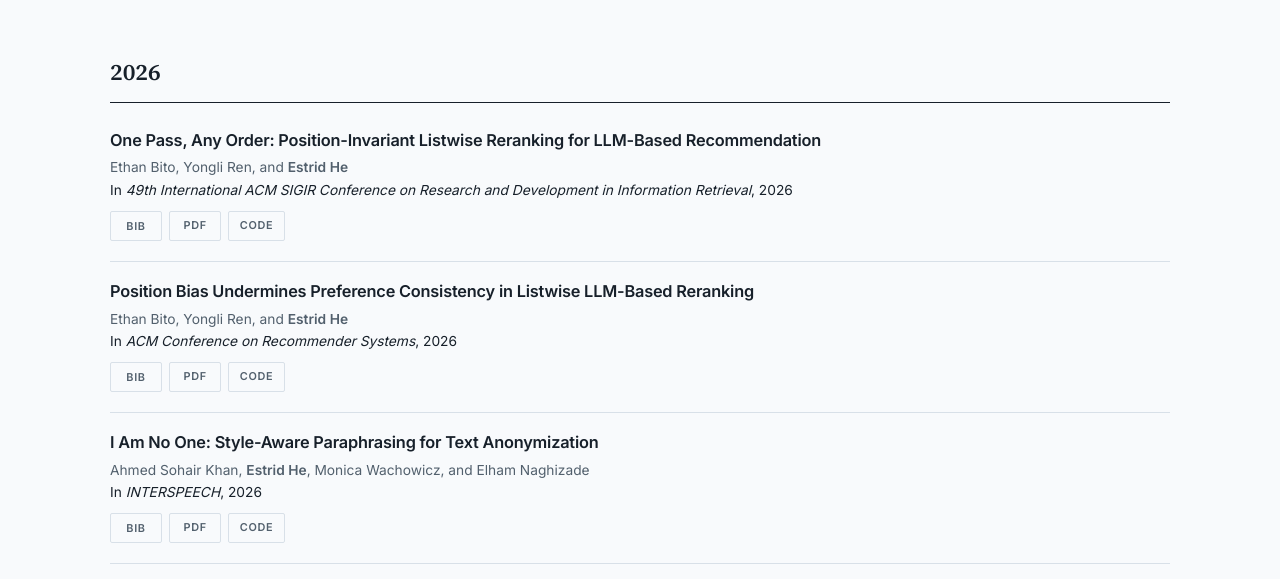
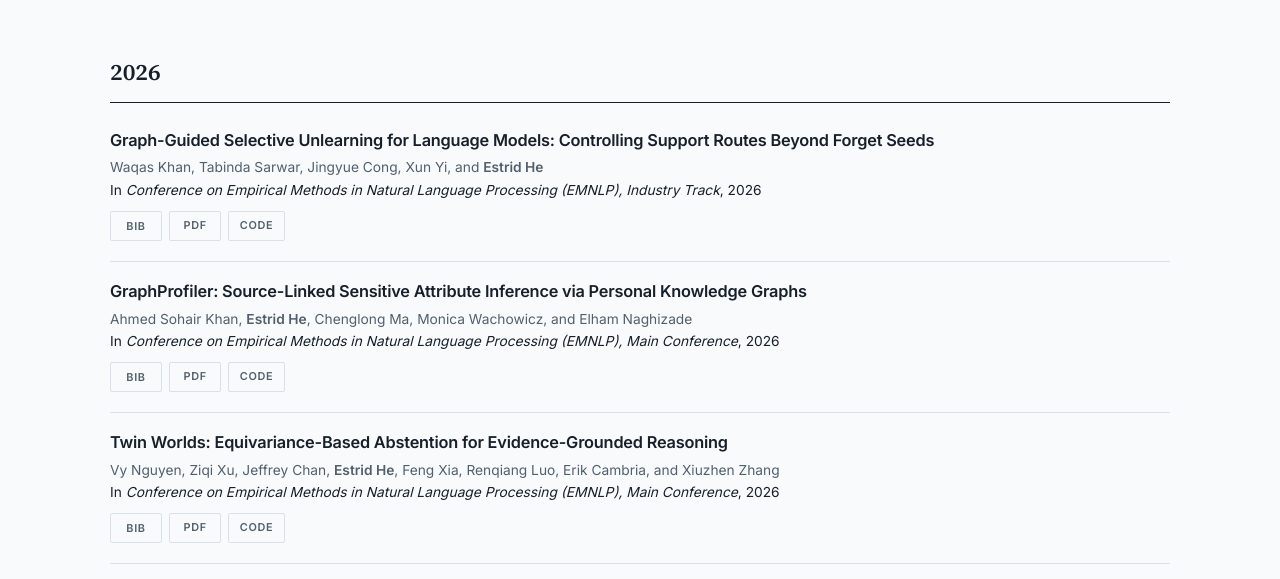
Before and after one commit to estrid-he/estrid-he.github.io, a plain HTML site: page publications.html in a window 1280 px wide. Shown: the part 221-800 px from the top of the page. Drawn offline with Linux system fonts and the light colour scheme.

Commit message:
Sep changes

```diff
--- a/publications.html
+++ b/publications.html
@@ -43,6 +43,24 @@
         <h2>2026</h2>
         <div class="stack">
           <article class="pub-item">
+            <span class="tag">EMNLP Industry Track</span>
+            <h3>Graph-Guided Selective Unlearning for Language Models: Controlling Support Routes Beyond Forget Seeds</h3>
+            <p class="pub-meta">Waqas Khan, Tabinda Sarwar, Jingyue Cong, Xun Yi, and <strong>Estrid He</strong></p>
+            <p class="pub-venue">In <em>Conference on Empirical Methods in Natural Language Processing (EMNLP), Industry Track</em>, 2026</p>
+          </article>
+          <article class="pub-item">
+            <span class="tag">EMNLP</span>
+            <h3>GraphProfiler: Source-Linked Sensitive Attribute Inference via Personal Knowledge Graphs</h3>
+            <p class="pub-meta">Ahmed Sohair Khan, <strong>Estrid He</strong>, Chenglong Ma, Monica Wachowicz, and Elham Naghizade</p>
+            <p class="pub-venue">In <em>Conference on Empirical Methods in Natural Language Processing (EMNLP), Main Conference</em>, 2026</p>
+          </article>
+          <article class="pub-item">
+            <span class="tag">EMNLP</span>
+            <h3>Twin Worlds: Equivariance-Based Abstention for Evidence-Grounded Reasoning</h3>
+            <p class="pub-meta">Vy Nguyen, Ziqi Xu, Jeffrey Chan, <strong>Estrid He</strong>, Feng Xia, Renqiang Luo, Erik Cambria, and Xiuzhen Zhang</p>
+            <p class="pub-venue">In <em>Conference on Empirical Methods in Natural Language Processing (EMNLP), Main Conference</em>, 2026</p>
+          </article>
+          <article class="pub-item">
             <span class="tag">SIGIR</span>
             <h3>One Pass, Any Order: Position-Invariant Listwise Reranking for LLM-Based Recommendation</h3>
             <p class="pub-meta">Ethan Bito, Yongli Ren, and <strong>Estrid He</strong></p>
@@ -84,6 +102,12 @@
             <h3>Hallucinate Less by Thinking More: Aspect-Based Causal Abstention for Large Language Models</h3>
             <p class="pub-meta">Vy Nguyen, Ziqi Xu, Jeffrey Chan, <strong>Estrid He</strong>, Feng Xia, and Xiuzhen Zhang</p>
             <p class="pub-venue">In <em>40th Annual AAAI Conference on Artificial Intelligence</em>, 2026</p>
+          </article>
+          <article class="pub-item">
+            <span class="tag">International Journal of Geographical Information Science</span>
+            <h3>Balancing Factoid Retrieval and Candidate Recommendation to Identify Toponym Origins in Gazetteers</h3>
+            <p class="pub-meta">Alexis Horde-Vo, Matt Duckham, <strong>Estrid He</strong>, Nayomi Geethanjali Ranamuka, and Rafe Benli</p>
+            <p class="pub-venue"><em>International Journal of Geographical Information Science</em>, 2026</p>
           </article>
         </div>
       </section>
--- a/publications.js
+++ b/publications.js
@@ -1,5 +1,30 @@
 (function () {
   const records = {
+    "Balancing Factoid Retrieval and Candidate Recommendation to Identify Toponym Origins in Gazetteers": {
+      type: "article", key: "hordevo2026balancing", authors: "Horde-Vo, Alexis and Duckham, Matt and He, Estrid and Ranamuka, Nayomi Geethanjali and Benli, Rafe",
+      venueField: "journal", venue: "International Journal of Geographical Information Science", year: "2026",
+      doi: "10.1080/13658816.2026.2733533",
+      pdf: "assets/papers/balancing-toponym-origins.pdf",
+      code: "https://doi.org/10.25439/rmt.30073789"
+    },
+    "GraphProfiler: Source-Linked Sensitive Attribute Inference via Personal Knowledge Graphs": {
+      type: "inproceedings", key: "khan2026graphprofiler", authors: "Khan, Ahmed Sohair and He, Estrid and Ma, Chenglong and Wachowicz, Monica and Naghizade, Elham",
+      venueField: "booktitle", venue: "Conference on Empirical Methods in Natural Language Processing (EMNLP), Main Conference", year: "2026",
+      pdf: "assets/papers/graphprofiler.pdf",
+      code: "https://github.com/ahmedsohair/GraphProfiler"
+    },
+    "Twin Worlds: Equivariance-Based Abstention for Evidence-Grounded Reasoning": {
+      type: "inproceedings", key: "nguyen2026twin", authors: "Nguyen, Vy and Xu, Ziqi and Chan, Jeffrey and He, Estrid and Xia, Feng and Luo, Renqiang and Cambria, Erik and Zhang, Xiuzhen",
+      venueField: "booktitle", venue: "Conference on Empirical Methods in Natural Language Processing (EMNLP), Main Conference", year: "2026",
+      pdf: "assets/papers/twin-worlds.pdf",
+      code: "https://github.com/xiuzhenzhang/Twin-Worlds"
+    },
+    "Graph-Guided Selective Unlearning for Language Models: Controlling Support Routes Beyond Forget Seeds": {
+      type: "inproceedings", key: "khan2026graphguided", authors: "Khan, Waqas and Sarwar, Tabinda and Cong, Jingyue and Yi, Xun and He, Estrid",
+      venueField: "booktitle", venue: "Conference on Empirical Methods in Natural Language Processing (EMNLP), Industry Track", year: "2026",
+      pdf: "assets/papers/graph-guided-selective-unlearning.pdf",
+      code: "https://anonymous.4open.science/r/graphSU-35B4"
+    },
     "One Pass, Any Order: Position-Invariant Listwise Reranking for LLM-Based Recommendation": {
       type: "inproceedings", key: "bito2026one", authors: "Bito, Ethan and Ren, Yongli and He, Estrid",
       venueField: "booktitle", venue: "49th International ACM SIGIR Conference on Research and Development in Information Retrieval", year: "2026",
@@ -123,7 +148,7 @@
       `  author = {${record.authors}},\n` +
       `  title = {${title}},\n` +
       `  ${record.venueField} = {${record.venue}},\n` +
-      `  year = {${record.year}}\n` +
+      `  year = {${record.year}}${record.doi ? `,\n  doi = {${record.doi}}` : ""}\n` +
       `}`;
   }
 
```
Also changed, not shown: index.html (+13 -0 lines), 5 other files.
